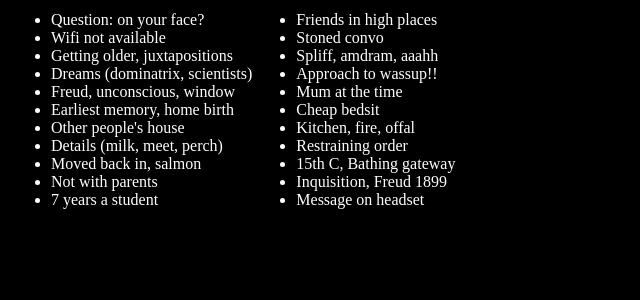
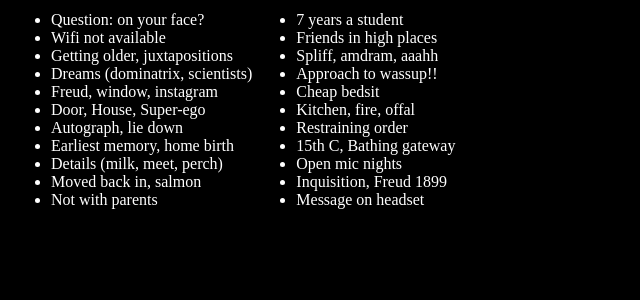
Before and after one commit to tansaku/AR-Comedy, a Jekyll site: the page aide-de-memoire-black.html, which Jekyll copies as it is, in a window 1280 px wide. Shown: the top 300 px of the page, without its empty margins (0-640 px from the left). Built offline with Jekyll 4.4.1, drawn with Linux system fonts in a browser that asks for light colours.

Commit message:
Update aide-de-memoire-black.html

```diff
--- a/aide-de-memoire-black.html
+++ b/aide-de-memoire-black.html
@@ -21,27 +21,27 @@ color: white;
 <li>Wifi not available</li>
 <li>Getting older, juxtapositions</li>
 <li>Dreams (dominatrix, scientists)</li>
-<li>Freud, unconscious, window</li>
+<li>Freud, window, instagram</li>
+<li>Door, House, Super-ego</li>
+<li>Autograph, lie down</li>
 <li>Earliest memory, home birth</li>
-<li>Other people's house</li>
 <li>Details (milk, meet, perch)</li>
 <li>Moved back in, salmon</li>
 <li>Not with parents</li>
-<li>7 years a student</li>
 </ul>
 
 </td>
 <td>
 <ul>
+<li>7 years a student</li>
 <li>Friends in high places</li>
-<li>Stoned convo</li>
 <li>Spliff, amdram, aaahh</li>
 <li>Approach to wassup!!</li>
-<li>Mum at the time</li>
 <li>Cheap bedsit</li>
 <li>Kitchen, fire, offal</li>
 <li>Restraining order</li>
 <li>15th C, Bathing gateway</li>
+<li>Open mic nights</li>
 <li>Inquisition, Freud 1899</li>
 <li>Message on headset</li>
 </ul>
```
